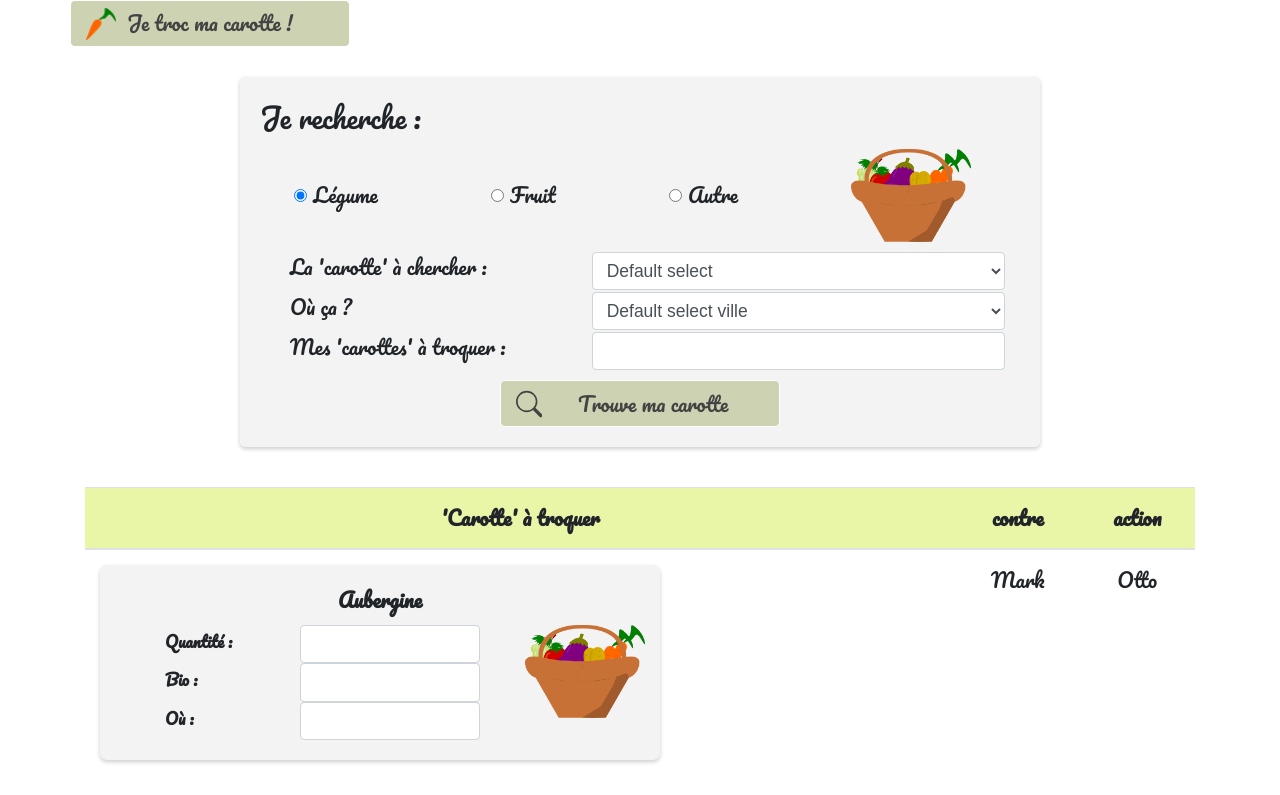
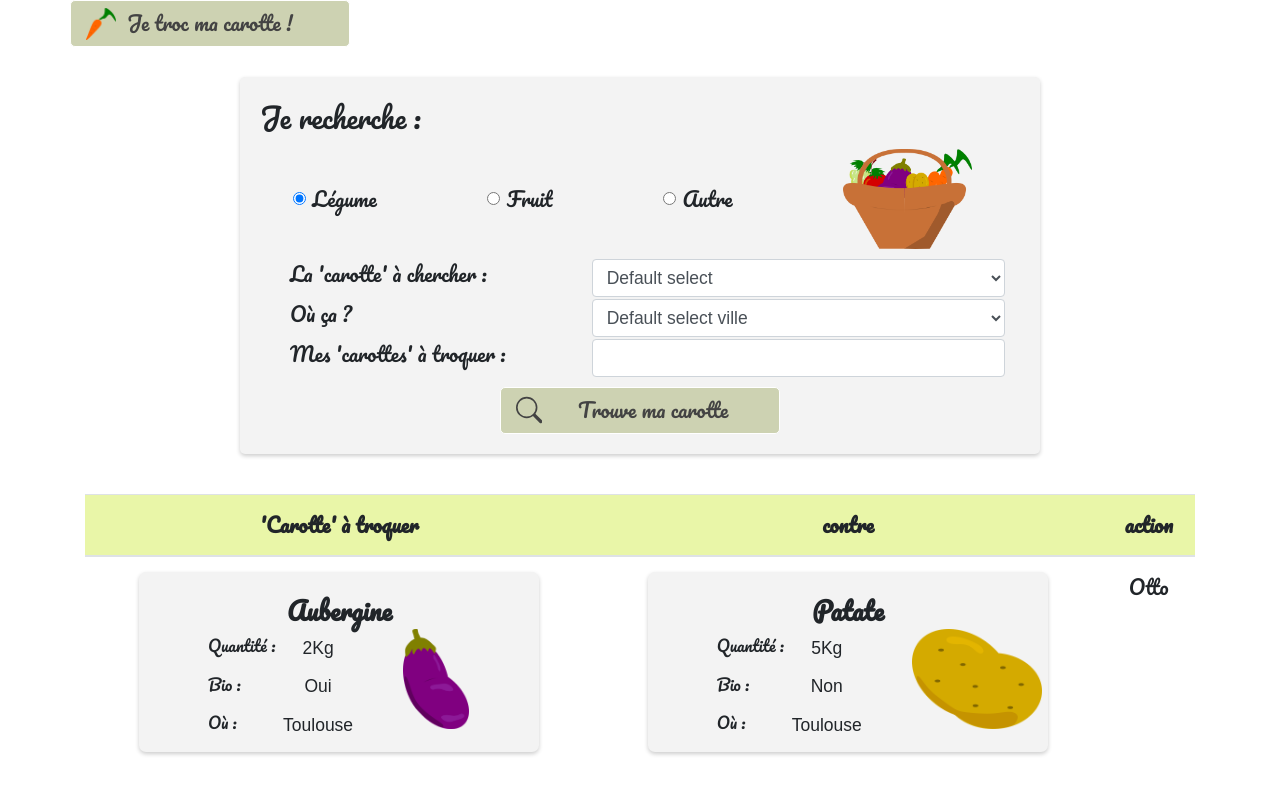
Before and after one commit to severine31/trocTaCarotte, a Symfony app: template templates/home.html.twig in a window 1280 px wide. Shown: the part 223-1018 px from the top of the page. After the commit the page ends 978 px from the top, so only its background shows below. Run offline with Twig, Linux system fonts and the light colour scheme; the template is opened without the code that fills it, so the values that code supplies are empty; some libraries are stand-ins or nearby versions.

Commit message:
Table troc listing -> block update.

```diff
--- a/public/css/ttc.css
+++ b/public/css/ttc.css
@@ -68,9 +68,10 @@
     margin-bottom: 0.5em;
 }
 .img-form{
-    width: 6em;
-    height: auto;
+    width: auto;
+    height: 5em;
     position: relative;
+    flex:2;
 }
 .searchHeader{
     font-size: 28px;
@@ -96,10 +97,24 @@
     box-shadow: 0 2px 4px 0 rgba(0,0,0,.2);
     border-radius: 7px;
     padding:1em;
-    width: 28em;
+    width: 400px;
+    height: 180px;
 }
 .labelCarotteForm{
     margin: 0em;
     text-align: left;
     font-size: 16px;
 }
+.noPadding{
+    padding:0px !important;
+}
+.noMargin{
+    margin: auto;
+}
+.form-control-plaintext{
+    text-align: center;
+}
+.carotteName{
+    font-size: 25px;
+    font-style: bolt;
+}
--- a/templates/home.html.twig
+++ b/templates/home.html.twig
@@ -87,51 +87,94 @@
             </thead>
             <tbody>
                 <tr>
-                    <th scope="row">
-                        <form class="carotteForm">
+                    <td scope="row">
+                        <form class="carotteForm noMargin">
                             <div>
-                                <label class="carotteName" for="">Aubergine</label>
+                                <b class="carotteName">Aubergine</b>
                             </div>
-                            <div class="container">
-                                <div class="row">
-                                    <div class="col-9">
+                            <div class="container noPadding">
+                                <div class="row justify-content-md-center">
+                                    <div class="col-6">
                                         <div class="container">
                                             <div class="row">
-                                                <div class="col-5">
-                                                    <label for="contreCarotte" class="col labelCarotteForm">Quantité :</label>
+                                                <div class="col-5 noPadding">
+                                                    <label for="contreCarotte" class="col labelCarotteForm noPadding">Quantité :</label>
                                                 </div>
-                                                <div class="col-7">
-                                                    <input type="contreCarotte" class="form-control form-control-sm" id="contreCarotte" placeholder="">
+                                                <div class="col-6 noPadding">
+                                                    <input type="contreCarotte" readonly class="form-control-plaintext form-control-sm noPadding" id="contreCarotte" value="2Kg">
                                                 </div>
                                             </div>
                                             <div class="row">
-                                                <div class="col-5">
-                                                    <label for="contreCarotte" class="col labelCarotteForm">Bio :</label>
+                                                <div class="col-5 noPadding">
+                                                    <label for="contreCarotte" class="col labelCarotteForm noPadding">Bio :</label>
                                                 </div>
-                                                <div class="col-7">
-                                                    <input type="contreCarotte" class="form-control form-control-sm" id="contreCarotte" placeholder="">
+                                                <div class="col-6 noPadding">
+                                                    <input type="contreCarotte" readonly class="form-control-plaintext form-control-sm noPadding" id="contreCarotte" value="Oui">
                                                 </div>
                                             </div>
                                             <div class="row">
-                                                <div class="col-5">
-                                                    <label for="contreCarotte" class="col labelCarotteForm">Où :</label>
+                                                <div class="col-5 noPadding">
+                                                    <label for="contreCarotte" class="col labelCarotteForm noPadding">Où :</label>
                                                 </div>
-                                                <div class="col-7">
-                                                    <input type="contreCarotte" class="form-control form-control-sm" id="contreCarotte" placeholder="">
+                                                <div class="col-6 noPadding">
+                                                    <input type="contreCarotte" readonly class="form-control-plaintext form-control-sm noPadding" id="contreCarotte" value="Toulouse">
                                                 </div>
                                             </div>
                                         </div>
                                     </div>
                                     <div class="col-3">
-                                        <div class="form-check form-check-inline">
-                                            <img class=img-form src={{asset('/img/legume/panier_flat.png')}} style=width:5%/>
+                                        <div class="form-check form-check-inline noPadding">
+                                            <img class=img-form src={{asset('/img/legume/aubergine_flat.png')}} style=width:100%/>
                                         </div>
                                     </div>
                                 </div>
                             </div>
                         </form>
-                    </th>
-                    <td>Mark</td>
+                    </td>
+                    <td scope="row">
+                        <form class="carotteForm noMargin">
+                            <div>
+                                <b class="carotteName">Patate</b>
+                            </div>
+                            <div class="container noPadding">
+                                <div class="row justify-content-md-center">
+                                    <div class="col-6">
+                                        <div class="container">
+                                            <div class="row">
+                                                <div class="col-5 noPadding">
+                                                    <label for="contreCarotte" class="col labelCarotteForm noPadding">Quantité :</label>
+                                                </div>
+                                                <div class="col-6 noPadding">
+                                                    <input type="contreCarotte" readonly class="form-control-plaintext form-control-sm noPadding" id="contreCarotte" value="5Kg">
+                                                </div>
+                                            </div>
+                                            <div class="row">
+                                                <div class="col-5 noPadding">
+                                                    <label for="contreCarotte" class="col labelCarotteForm noPadding">Bio :</label>
+                                                </div>
+                                                <div class="col-6 noPadding">
+                                                    <input type="contreCarotte" readonly class="form-control-plaintext form-control-sm noPadding" id="contreCarotte" value="Non">
+                                                </div>
+                                            </div>
+                                            <div class="row">
+                                                <div class="col-5 noPadding">
+                                                    <label for="contreCarotte" class="col labelCarotteForm noPadding">Où :</label>
+                                                </div>
+                                                <div class="col-6 noPadding">
+                                                    <input type="contreCarotte" readonly class="form-control-plaintext form-control-sm noPadding" id="contreCarotte" value="Toulouse">
+                                                </div>
+                                            </div>
+                                        </div>
+                                    </div>
+                                    <div class="col-3">
+                                        <div class="form-check form-check-inline noPadding">
+                                            <img class=img-form src={{asset('/img/legume/patate_flat.png')}} style=width:100%/>
+                                        </div>
+                                    </div>
+                                </div>
+                            </div>
+                        </form>
+                    </td>
                     <td>Otto</td>
                 </tr>
             </tbody>
```
